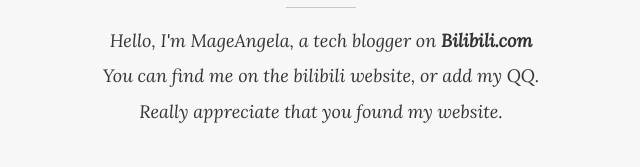
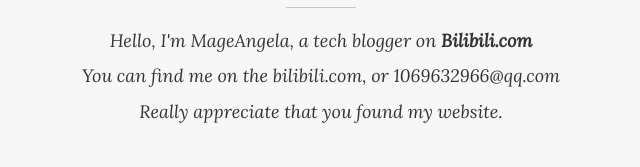
Before and after one commit to mageangela/mageangela, a plain HTML site: page index.html in a window 1280 px wide. Shown: the part 763-930 px from the top of the page, 319-959 px from the left. Drawn offline with Linux system fonts and the light colour scheme; a script that the page names is missing.

Commit message:
Add files via upload

```diff
--- a/index.html
+++ b/index.html
@@ -54,7 +54,7 @@
                             	Hello, I'm MageAngela, a tech blogger on <strong>Bilibili.com</strong>
 							</p>
 							<p class="font-1">
-								You can find me on the bilibili website, or add my QQ.
+								You can find me on the bilibili.com, or 1069632966@qq.com
 							</p>
 							<p class="font-1">
 								Really appreciate that you found my website.
```
